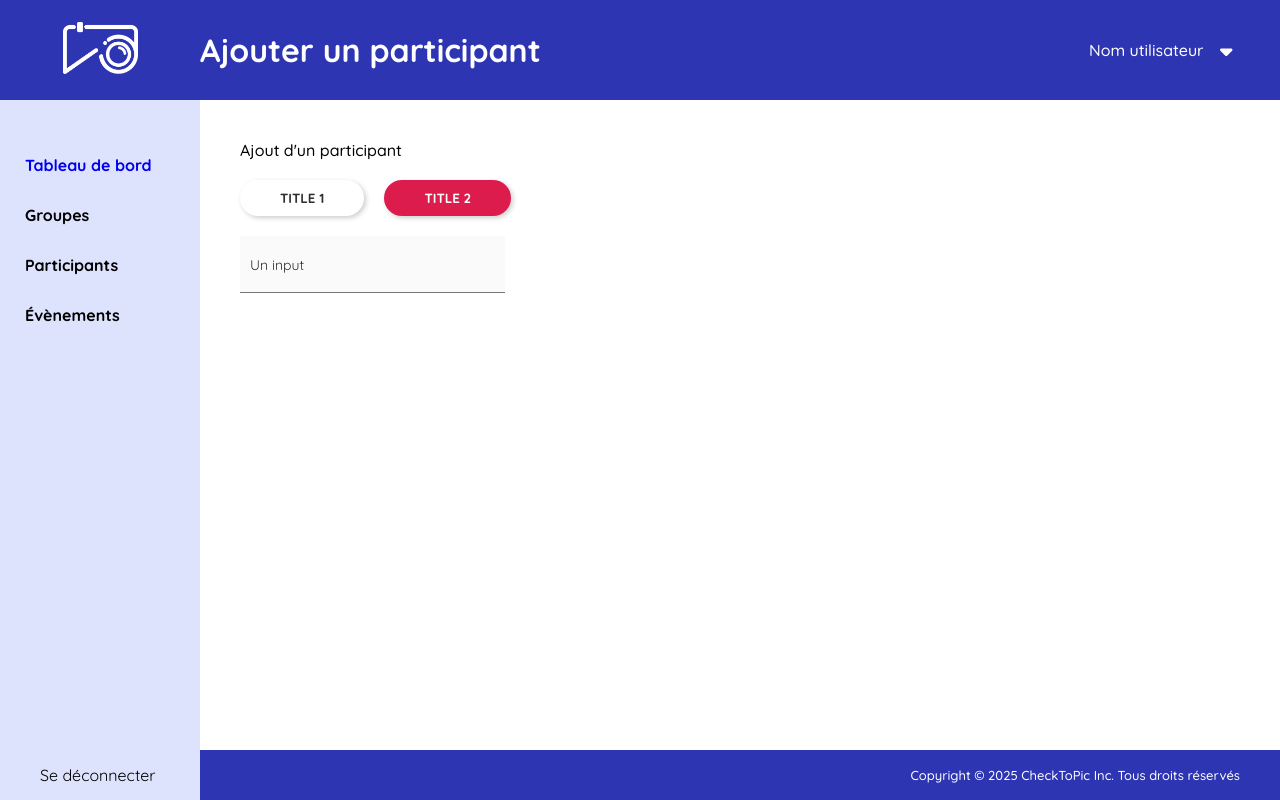
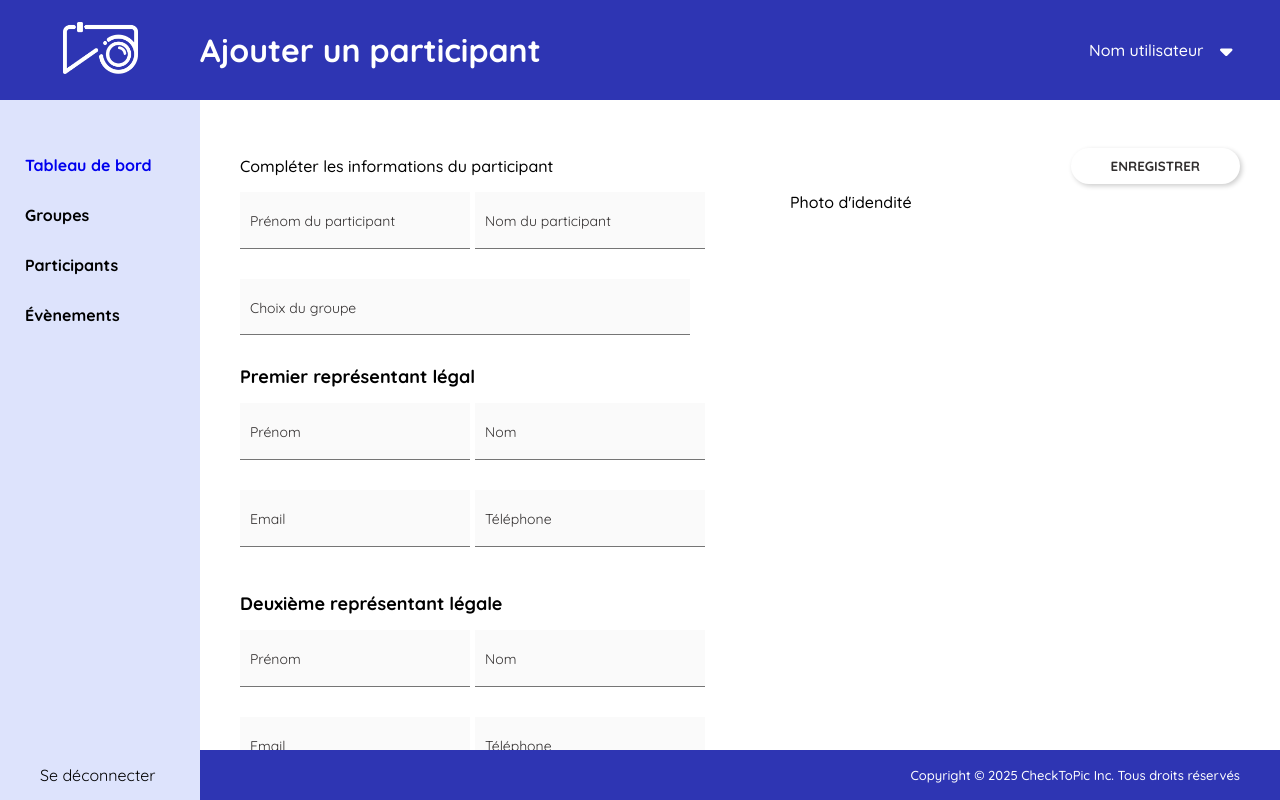
Before and after one commit to sarah-sbb/athlysia-project, a Next.js app in the folder frontend/: page /ctp-admin/participants/add in a window 1280 px wide. Built offline with nearby package versions, Linux system fonts and the light colour scheme.

Commit message:
réalisation du formulaire pour AddParticipant.js

```diff
--- a/frontend/components/participants/Add.js
+++ b/frontend/components/participants/Add.js
@@ -1,30 +1,27 @@
 import styles from '../../styles/Participants.module.css';
+
 import { buttonStyles } from '../modules/Button';
-import { Input } from '../modules/Input';
 
-//import Input from '../smallComponents/Input';
+import AddParticipant from "./AddParticipant";
 
-function Add() {
+function ParticipantPage () {
   return (
-    <div className={styles.participantContainer}>
-        <div>Ajout d'un participant</div>
-
-        <div className={styles.partButton}>
+    <div className={styles.partContainer}>
+            <div className={styles.partHeader}>
+              <p>Compléter les informations du participant</p>
+              <div className={styles.formButton}>
                 <button className={buttonStyles(
                   { color: 'primary' })}>
-              Title 1
-          </button>
-          <button className={buttonStyles(
-            { color: 'secondary' })}>
-              Title 2
+                  Enregistrer
                 </button>
               </div>
+            </div>
           <div>
-          <Input label="Un input" />
+              <AddParticipant />
           </div>
     </div>
 
   );
 }
 
-export default Add;
+export default ParticipantPage;
--- /dev/null
+++ b/frontend/components/participants/AddParticipant.js
@@ -0,0 +1,52 @@
+import styles from '../../styles/Participants.module.css';
+import { Input } from '../modules/Input';
+import { Dropdown } from '../modules/Dropdown';
+
+function AddEvent() {
+  return (
+    <div className={styles.formAddParticipant}>
+      <form className={styles.form}>
+          <div className={styles.partGrid}>
+            <Input label="Prénom du participant" />
+            <Input label="Nom du participant" />
+          </div>
+
+          <Dropdown label="Choix du groupe">
+            <li>Sélectionner un groupe</li>
+            <li>Groupe 1</li>
+            <li>Groupe 2</li>
+            <li>Groupe 3</li>
+          </Dropdown>
+
+          <h2 className={styles.partTitle}>Premier représentant légal</h2>
+
+          <div className={styles.partGrid}>
+            <Input label="Prénom" />
+            <Input label="Nom" />
+          </div>
+
+          <div className={styles.partGrid}>
+            <Input label="Email" />
+            <Input label="Téléphone" />
+          </div>
+
+          <h2 className={styles.partTitle}>Deuxième représentant légale</h2>
+
+          <div className={styles.partGrid}>
+            <Input label="Prénom" />
+            <Input label="Nom" />
+          </div>
+
+          <div className={styles.partGrid}>
+            <Input label="Email" />
+            <Input label="Téléphone" />
+          </div>
+      </form>
+      <div className={styles.partIdenty}>
+        Photo d'idendité
+      </div>
+    </div>
+  );
+}
+
+export default AddEvent;
--- a/frontend/styles/Events.module.css
+++ b/frontend/styles/Events.module.css
@@ -4,9 +4,14 @@
   gap: 30px;
 }
 
+.form {
+  box-sizing: border-box;
+}
+
 .formInfos {
   display: grid;
   grid-template-columns: 1fr 1fr;
+  gap: 100px;
 
 }
 
--- a/frontend/styles/Participants.module.css
+++ b/frontend/styles/Participants.module.css
@@ -4,7 +4,25 @@
     gap: 20px;
 }
 
-.partButton {
+.partHeader {
+  display: flex;
+  justify-content: space-between;
+  align-items: center;
+  }
+
+  .formAddParticipant {
+    display: grid;
+    grid-template-columns: 1fr 1fr;
+    gap: 100px;
+  }
+
+  .partGrid {
     display: flex;
     gap: 20px;
-}
+    justify-content: center;
+    align-items: center;
+  }
+
+  .partTitle {
+    font-size: 18px;
+  }
--- a/frontend/styles/modules/DateInput.module.css
+++ b/frontend/styles/modules/DateInput.module.css
@@ -7,7 +7,7 @@
     font-size:var(--fontsize-paragraphe);
     padding: 20px 10px 15px 5px;
     display: block;
-    width: 250px;
+    width: 100%;
     border:none;
     border-bottom: 1px solid #757575;
     background-color: #fafafa;
--- a/frontend/styles/modules/Dropdown.module.css
+++ b/frontend/styles/modules/Dropdown.module.css
@@ -7,7 +7,7 @@
     font-size:var(--fontsize-paragraphe);
     padding: 20px 10px 15px 5px;
     display: block;
-    width: 250px;
+    width: 100%;
     border:none;
     border-bottom: 1px solid #757575;
     background-color: #fafafa;
--- a/frontend/styles/modules/Input.module.css
+++ b/frontend/styles/modules/Input.module.css
@@ -7,7 +7,7 @@
     font-size:var(--fontsize-paragraphe);
     padding: 20px 10px 15px 5px;
     display: block;
-    width: 250px;
+    width: 100%;
     border:none;
     border-bottom: 1px solid #757575;
     background-color: #fafafa;
```
Also changed, not shown: frontend/components/events/AddEvent.js (+4 -23 lines), frontend/styles/formEvent.module.css (deleted, +0 -56 lines). Lines whose indentation alone changed are shown as unchanged.
